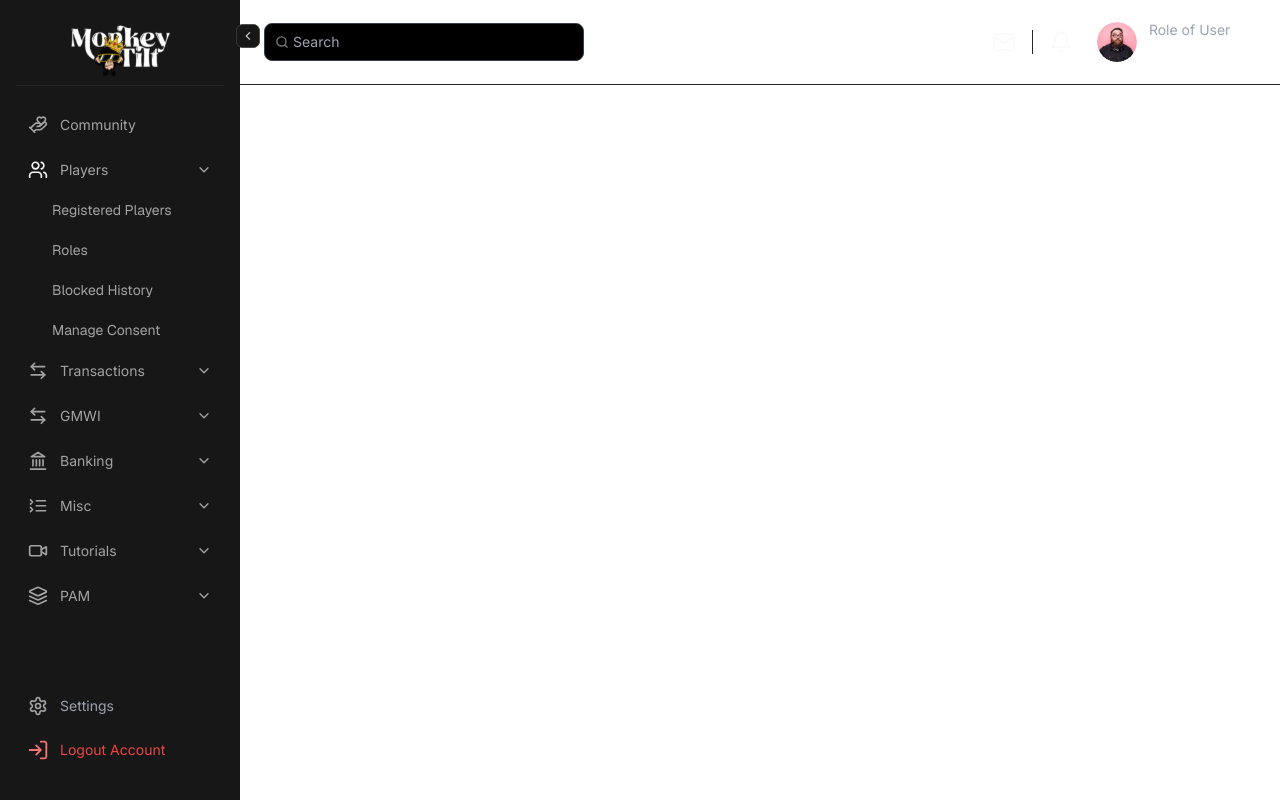
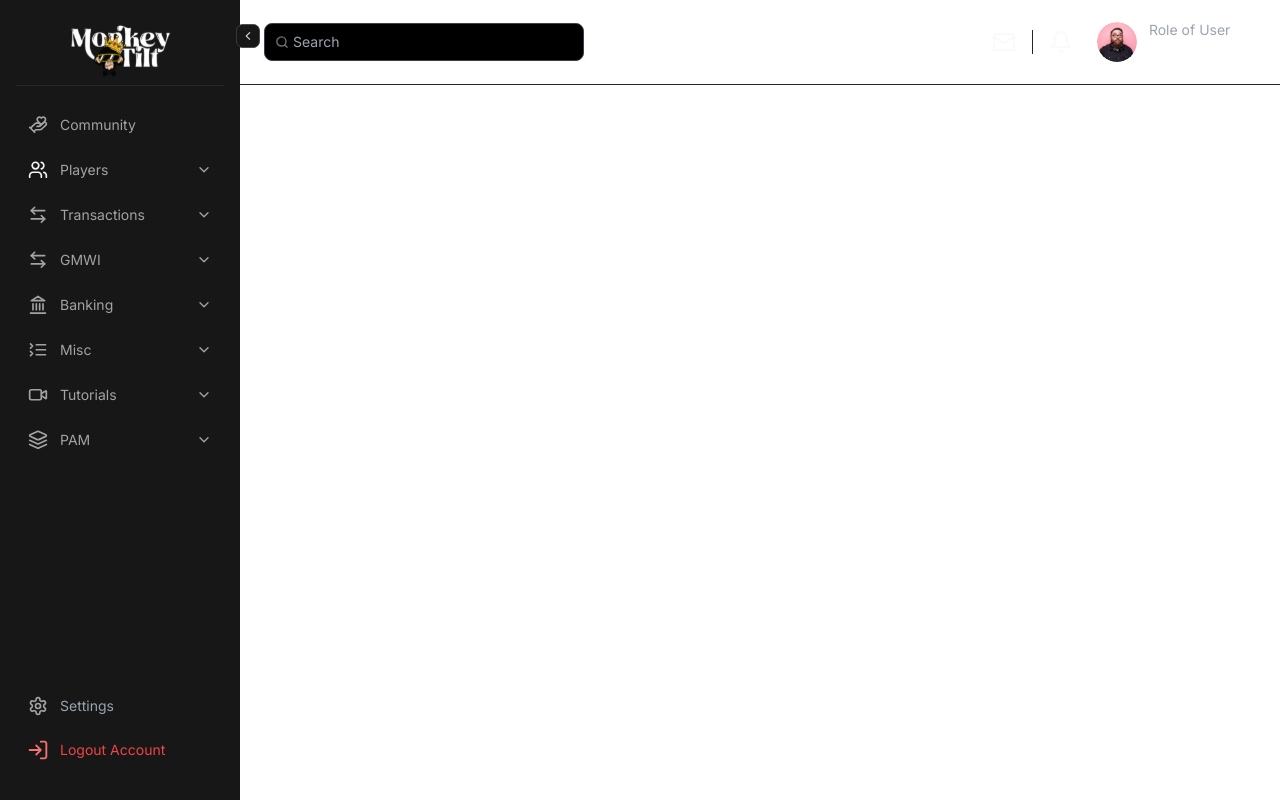
Before and after one commit to osama-alpha/ui-app-task, a Next.js app: page / in a window 1280 px wide. Built offline with nearby package versions, Linux system fonts and the light colour scheme.

Commit message:
bug(sidebar): fixed the sidebar translation issue

```diff
--- a/src/app/components/Sidebar.tsx
+++ b/src/app/components/Sidebar.tsx
@@ -27,7 +27,6 @@ const Sidebar = () => {
   const [selectedMenu, setSelectedMenu] = useState<string | null>(null);
   const [isSidebarOpen, setIsSidebarOpen] = useState(true);
 
-  //toggle the menu open when any options is clicked
   const toggleMenu = (name: string) => {
     setOpenMenus((prev) => ({ ...prev, [name]: !prev[name] }));
     setSelectedMenu(name);
@@ -39,7 +38,8 @@ const Sidebar = () => {
   };
 
   return (
-    <div className="relative ">
+
+<div className="relative ">
     <aside
       className={`w-60 bg-secondary text-white min-h-screen p-4 flex flex-col transition-all duration-300 ${
         isSidebarOpen ? "translate-x-0" : "-translate-x-64"
@@ -57,7 +57,6 @@ const Sidebar = () => {
           className={`transition-transform ${isSidebarOpen ? "rotate-0" : "rotate-180"}`}
         />
       </button>
-
       <div className="flex justify-center py-2">
         <Image src="/monkey.svg" alt="Logo" width={120} height={50} />
       </div>
@@ -90,9 +89,9 @@ const Sidebar = () => {
               )}
             </button>
 
-            {item.subMenu && item.subMenu?.length > 0 && (
+            {(item.subMenu && item.subMenu.length > 0) && openMenus[item.name] && (
               <div className="ml-2 pl-3 space-y-1">
-                {item.subMenu.map((sub) => (
+                {item.subMenu?.map((sub) => (
                   <a
                     key={sub.name}
                     href={sub.path}
@@ -122,8 +121,7 @@ const Sidebar = () => {
         </button>
       </div>
     </aside>
-  </div>
-
+    </div>
   );
 };
 
```
